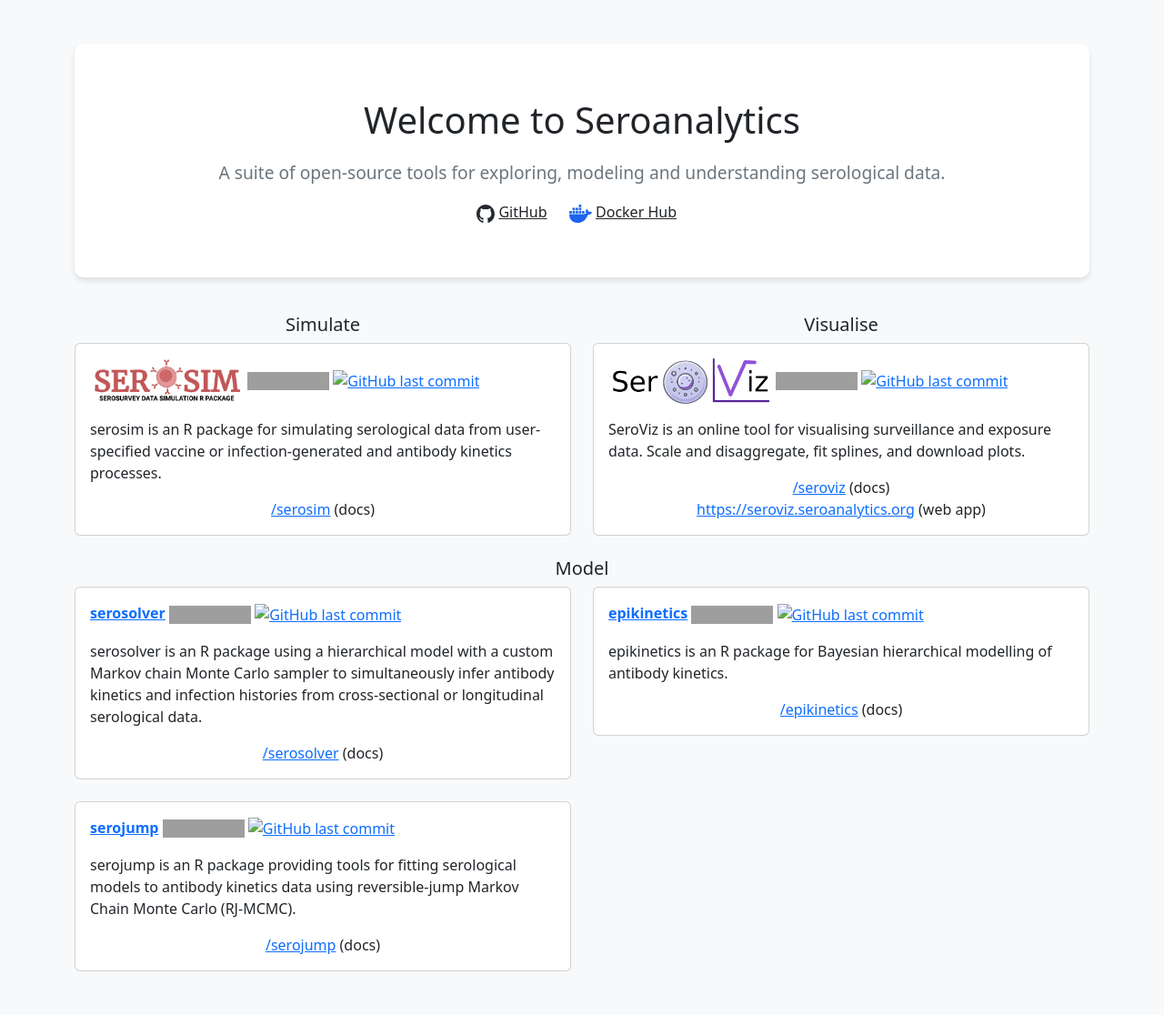
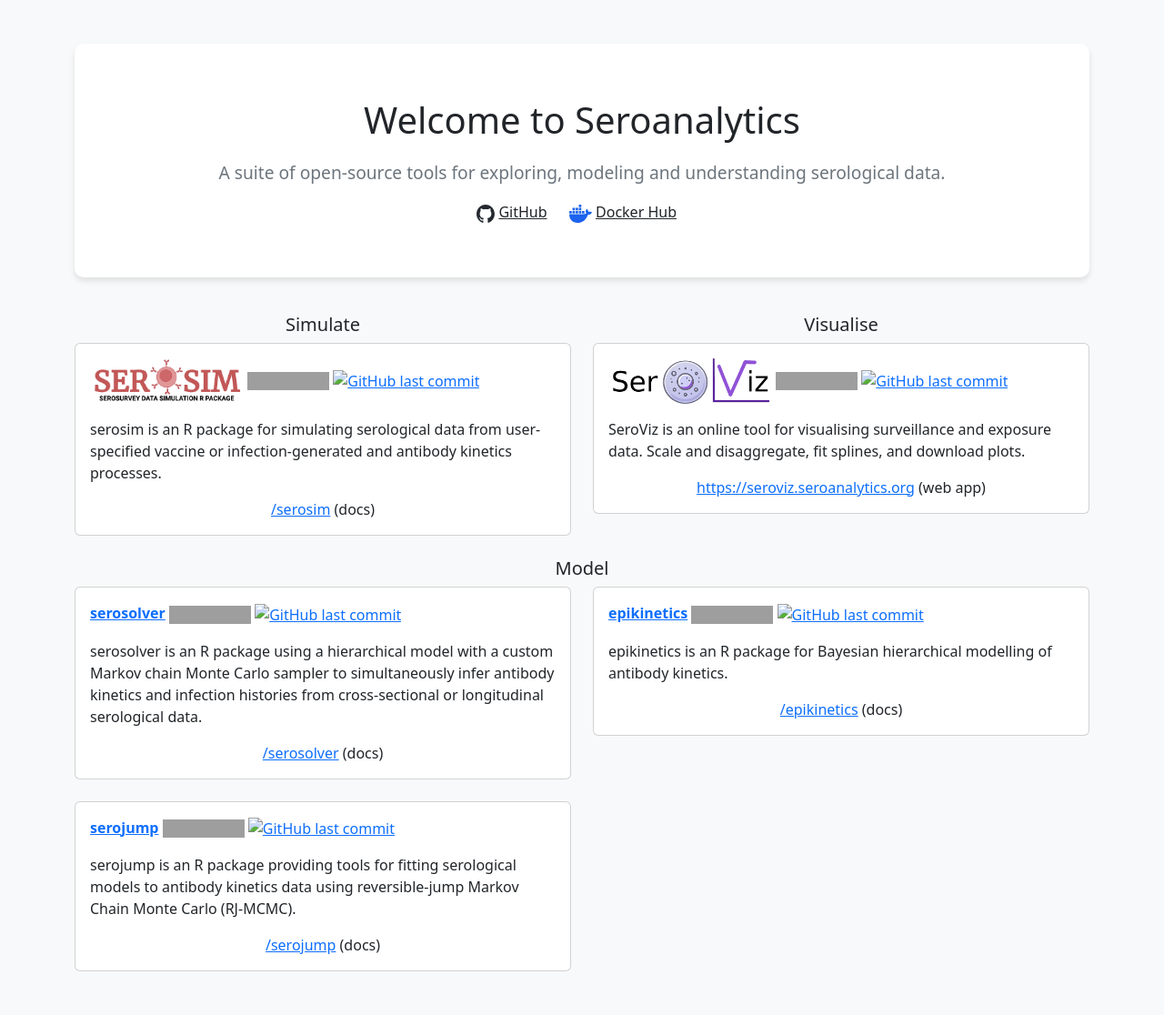
Before and after one commit to seroanalytics/seroanalytics.github.io, a Jekyll site: the page built from index.md, in a window 1280 px wide. Shown: the whole page at 91% size. Built offline with Jekyll 4.4.1, drawn with Linux system fonts in a browser that asks for light colours; grey boxes are pictures that could not be loaded.

Commit message:
docs or web app as link

```diff
--- a/_data/visualise.yml
+++ b/_data/visualise.yml
@@ -1,6 +1,5 @@
 - name: "seroviz"
   description: "SeroViz is an online tool for visualising surveillance and exposure data. Scale and disaggregate, fit splines, and download plots."
-  docs: "/seroviz"
   logo: "seroviz.png"
   gh_repo: seroviz
   web: "https://seroviz.seroanalytics.org"
--- a/_includes/tool.html
+++ b/_includes/tool.html
@@ -2,12 +2,12 @@
     <div class="card-body">
         <p class="card-text text-start">
             {% if tool.logo %}
-            <a href="{{ tool.docs }}"><img
+            <a href="{{ tool.docs | default: tool.web }}"><img
                     src="assets/{{ tool.logo }}"
                     alt="{{ tool.name }} logo"
                     height="50"/></a>
             {% else %}
-            <a href="{{ tool.docs }}"><b>{{ tool.name }}</b></a>
+            <a href="{{ tool.docs | default: tool.web }}"><b>{{ tool.name }}</b></a>
             {% endif %}
             <a href="https://www.repostatus.org/#active"><img
                     src="https://www.repostatus.org/badges/latest/active.svg"
```
